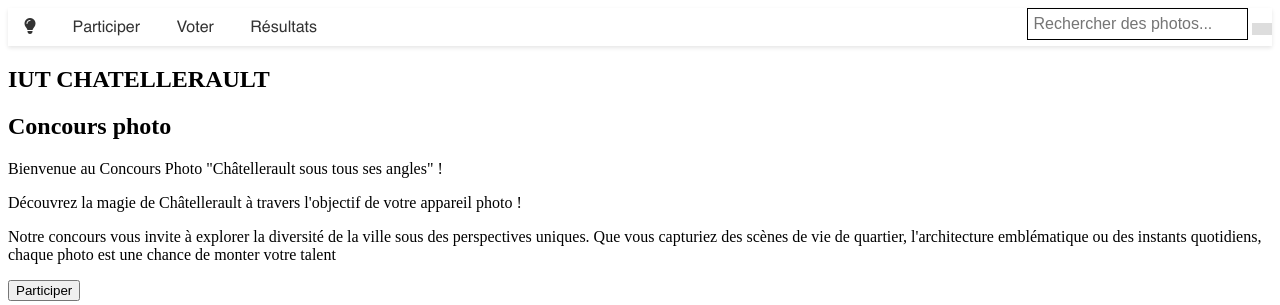
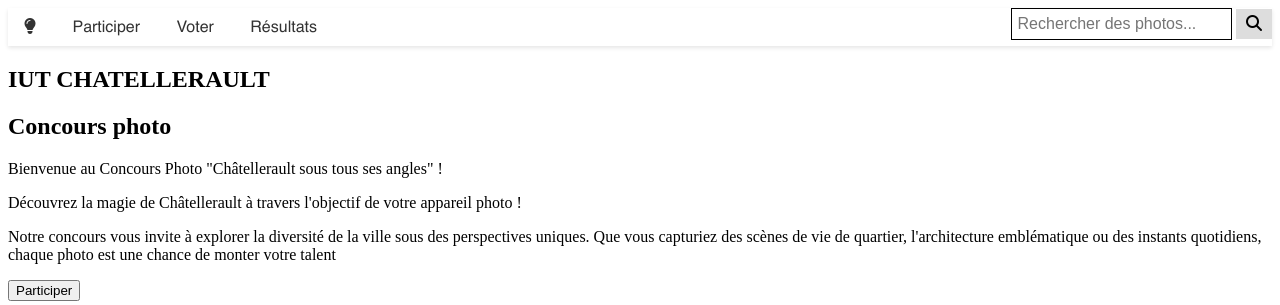
Before and after one commit to embololoic/SAE-concours_photos, a PHP site: page / in a window 1280 px wide. Shown: the top 305 px of the page. Run offline with PHP 8.4, Linux system fonts and the light colour scheme.

Commit message:
- header.php (css fixes) (ajout font-awesome)

```diff
--- a/views/blocks/header.php
+++ b/views/blocks/header.php
@@ -17,7 +17,7 @@
             <li><a href="index.php?route=resultats">Résultats</a></li>
             <div class="search-bar">
                 <input type="text" placeholder="Rechercher des photos...">
-                <button type="submit"></button>
+                <button type="submit"><i class="fa fa-search"></i> </button>
             </div>
         </ul>
     </nav>
```
